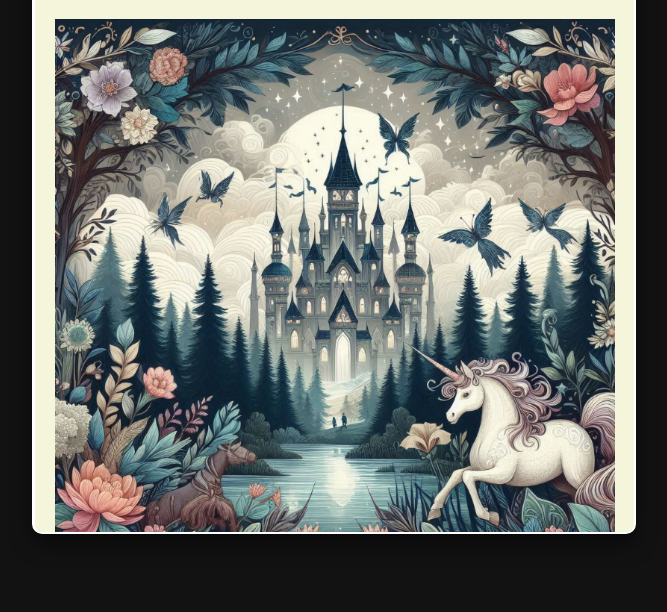
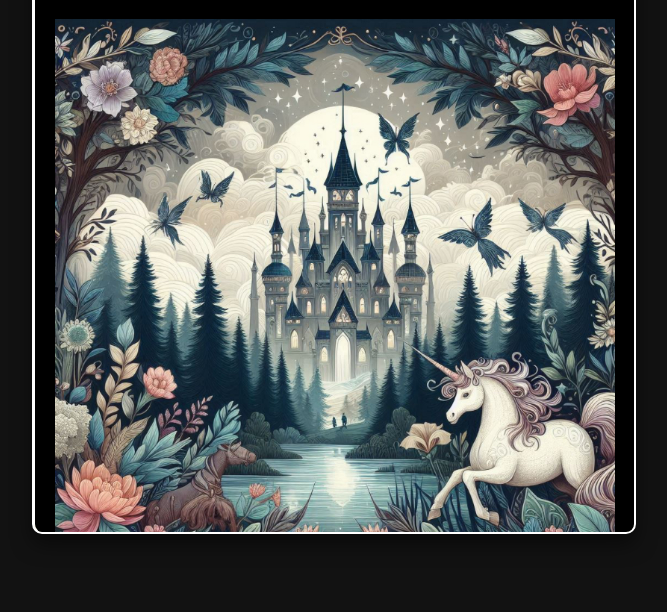
Before and after one commit to Philliphigo/MybookwebsiteFINALLY, a plain HTML site: page index.html in a window 1280 px wide. Shown: the part 188-800 px from the top of the page, without its empty margins (306-973 px from the left). Drawn offline with Linux system fonts and the light colour scheme.

Commit message:
Update styles.css

```diff
--- a/styles.css
+++ b/styles.css
@@ -35,7 +35,7 @@ body {
     transition: transform 1s ease-in-out, left 1s ease-in-out;
     transform-origin: left;
     overflow-y: auto;
-    background: #f5f5dc;
+    background: #000000;
     display: flex;
     flex-direction: column;
     justify-content: flex-start;
```
